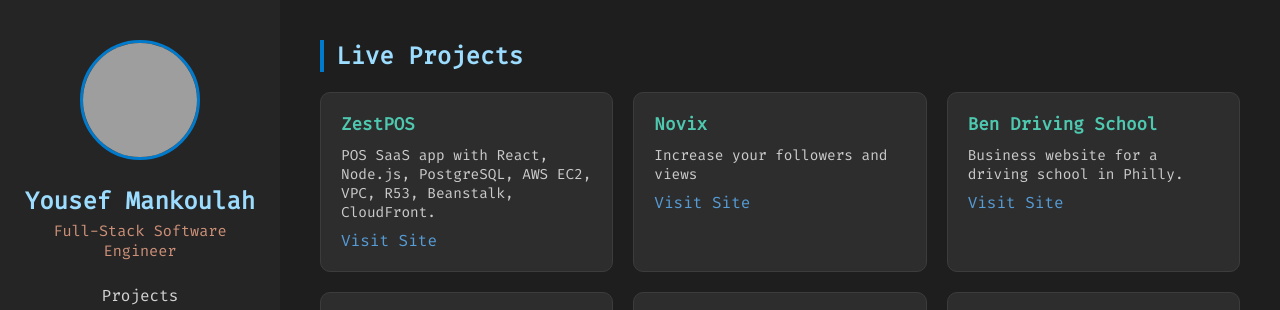
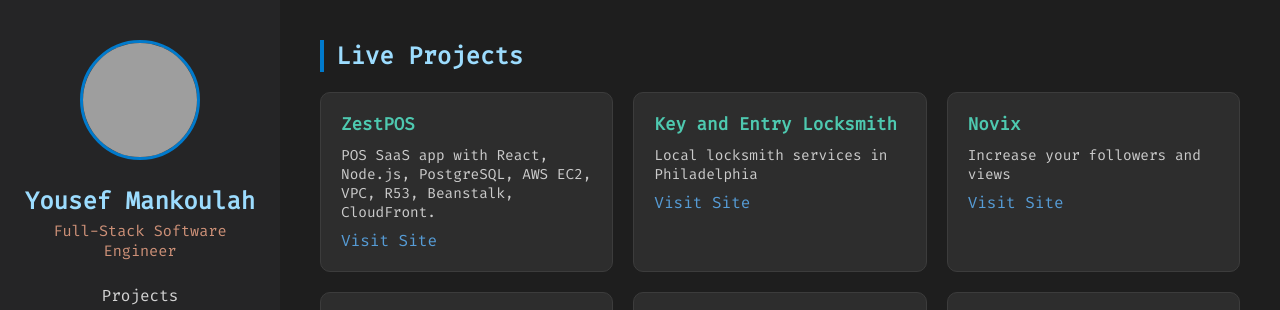
Before and after one commit to yousefmankoulah/MyPortfolio, a plain HTML site: page index.html in a window 1280 px wide. Shown: the top 310 px of the page. Drawn offline with Linux system fonts and the light colour scheme; grey boxes are pictures that could not be loaded.

Commit message:
Update index.html

```diff
--- a/index.html
+++ b/index.html
@@ -247,6 +247,13 @@
             >
           </div>
            <div class="card">
+            <h3>Key and Entry Locksmith</h3>
+            <p>Local locksmith services in Philadelphia</p>
+            <a href="https://www.keyandentrylocksmith.com/" target="_blank"
+              >Visit Site</a
+            >
+          </div>
+           <div class="card">
             <h3>Novix</h3>
             <p>Increase your followers and views</p>
             <a href="https://www.novixadv.com" target="_blank"
```
